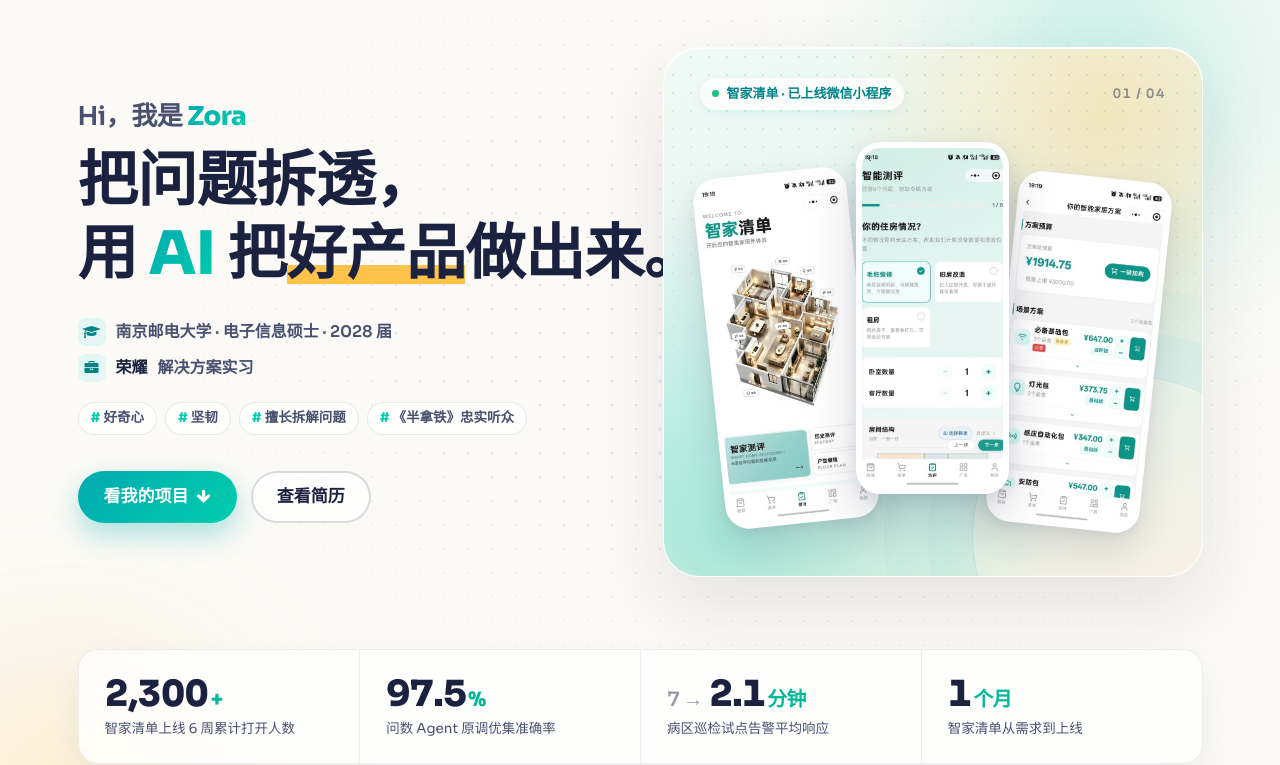
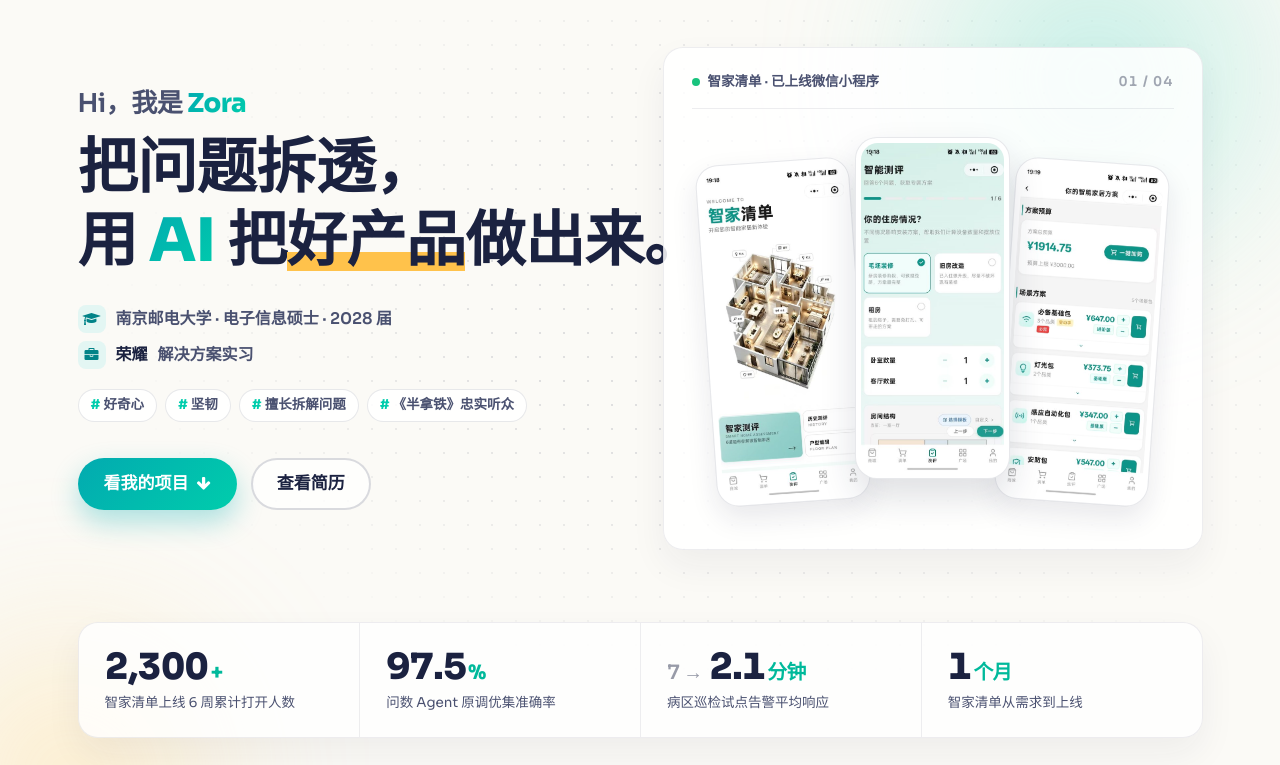
Before and after one commit to jiajia0820/zora-portfolio, a website built with Parcel: page src/index.html in a window 1280 px wide. Shown: the part 63-828 px from the top of the page. Built offline with nearby package versions, Linux system fonts and the light colour scheme.

Commit message:
Hero panel: plain white card matching the stats bar, no color fill

```diff
--- a/src/sass/sections/_hero.scss
+++ b/src/sass/sections/_hero.scss
@@ -235,75 +235,30 @@
   }
 }
 
-// Right column: airy mint glass panel with three fanned phone screenshots.
-// Soft gradients and light glows keep it calm next to the paper background.
+// Right column: a clean white card in the same language as the stats bar
+// below (white, 2rem radius, hairline border, soft shadow). No color fill.
 .hero-product {
   position: relative;
   display: block;
   max-width: 54rem;
-  min-height: 52rem;
   margin-left: auto;
-  padding: 3rem 3.6rem 4.4rem;
-  overflow: hidden;
-  isolation: isolate;
-  border-radius: 3.6rem;
-  border: 1px solid rgba(255, 255, 255, 0.9);
-  background: radial-gradient(
-      circle at 82% 12%,
-      rgba(255, 213, 128, 0.45) 0%,
-      rgba(255, 213, 128, 0) 42%
-    ),
-    radial-gradient(
-      circle at 12% 92%,
-      rgba(0, 205, 172, 0.28) 0%,
-      rgba(0, 205, 172, 0) 48%
-    ),
-    linear-gradient(160deg, #f1faf7 0%, #e2f3ee 55%, #f7f1e4 100%);
-  box-shadow: 0 30px 70px rgba(27, 34, 64, 0.1),
-    inset 0 1px 0 rgba(255, 255, 255, 0.9);
+  padding: 2.4rem 2.8rem 3.2rem;
+  border-radius: 2rem;
+  border: 1px solid rgba(27, 34, 64, 0.08);
+  background: rgba(255, 255, 255, 0.85);
+  box-shadow: 0 16px 36px rgba(27, 34, 64, 0.06);
   transition: transform 0.5s cubic-bezier(0.19, 1, 0.22, 1),
     box-shadow 0.5s ease;
 
-  // Fine dot texture, faded toward the bottom.
-  &::before {
-    content: "";
-    position: absolute;
-    inset: 0;
-    z-index: -1;
-    background-image: radial-gradient(
-      rgba(2, 170, 176, 0.18) 1px,
-      transparent 1px
-    );
-    background-size: 1.8rem 1.8rem;
-    -webkit-mask-image: linear-gradient(180deg, #000 0%, transparent 75%);
-    mask-image: linear-gradient(180deg, #000 0%, transparent 75%);
-  }
-
-  // Large soft ring in the corner, echoing the hero background.
-  &::after {
-    content: "";
-    position: absolute;
-    right: -9rem;
-    bottom: -12rem;
-    z-index: -1;
-    width: 32rem;
-    height: 32rem;
-    border-radius: 50%;
-    border: 1px solid rgba(2, 170, 176, 0.16);
-    box-shadow: 0 0 0 4.4rem rgba(2, 170, 176, 0.04),
-      0 0 0 8.8rem rgba(2, 170, 176, 0.03);
-  }
-
   &:hover {
-    transform: translateY(-4px);
-    box-shadow: 0 36px 80px rgba(27, 34, 64, 0.14),
-      inset 0 1px 0 rgba(255, 255, 255, 0.9);
+    transform: translateY(-3px);
+    box-shadow: 0 22px 44px rgba(27, 34, 64, 0.09);
 
     .hero-phone--one {
-      transform: rotate(-9deg) translateX(-6px);
+      transform: rotate(-6deg) translateX(-4px);
     }
     .hero-phone--three {
-      transform: rotate(9deg) translateX(6px);
+      transform: rotate(6deg) translateX(4px);
     }
   }
 
@@ -311,18 +266,17 @@
     margin: 0 auto;
   }
   @include respond(phone) {
-    min-height: 40rem;
-    padding: 2.4rem 1.8rem 3.2rem;
-    border-radius: 2.8rem;
+    padding: 1.8rem 1.6rem 2.4rem;
   }
 
   &__caption {
-    position: relative;
     display: flex;
     align-items: center;
     justify-content: space-between;
     gap: 1rem;
-    font-size: 1.3rem;
+    padding-bottom: 1.6rem;
+    border-bottom: 1px solid rgba(27, 34, 64, 0.08);
+    font-size: 1.35rem;
     font-weight: 600;
     color: $ink-soft;
 
@@ -330,16 +284,11 @@
       display: inline-flex;
       align-items: center;
       gap: 0.8rem;
-      padding: 0.6rem 1.2rem;
-      border-radius: 999px;
-      color: darken($primary-color, 8%);
-      background: rgba(255, 255, 255, 0.75);
-      box-shadow: 0 4px 12px rgba(2, 170, 176, 0.08);
 
       &::before {
         content: "";
-        width: 0.7rem;
-        height: 0.7rem;
+        width: 0.8rem;
+        height: 0.8rem;
         border-radius: 50%;
         background: #19c37d;
       }
@@ -348,19 +297,19 @@
     > span:last-child {
       font-variant-numeric: tabular-nums;
       letter-spacing: 0.08em;
-      color: rgba(27, 34, 64, 0.45);
+      color: rgba(27, 34, 64, 0.4);
     }
   }
 
   &__phones {
     position: relative;
     display: block;
-    height: 39rem;
-    margin-top: 3.2rem;
+    height: 38rem;
+    margin-top: 2.8rem;
 
     @include respond(phone) {
-      height: 29rem;
-      margin-top: 2.4rem;
+      height: 28rem;
+      margin-top: 2rem;
     }
   }
 }
@@ -368,50 +317,50 @@
 .hero-phone {
   position: absolute;
   display: block;
-  width: 33%;
-  padding: 0.6rem;
+  width: 32%;
+  padding: 0.5rem;
   overflow: hidden;
-  border-radius: 2.4rem;
+  border-radius: 2.2rem;
   background: $white-color;
-  box-shadow: 0 18px 38px rgba(27, 34, 64, 0.14),
-    0 4px 10px rgba(27, 34, 64, 0.06);
+  // Hairline outline keeps white phones visible on the white card.
+  border: 1px solid rgba(27, 34, 64, 0.1);
+  box-shadow: 0 12px 28px rgba(27, 34, 64, 0.1);
   transition: transform 0.5s cubic-bezier(0.19, 1, 0.22, 1);
 
   img {
     display: block;
     width: 100%;
-    height: 34rem;
+    height: 33rem;
     object-fit: cover;
     object-position: top;
-    border-radius: 1.8rem;
+    border-radius: 1.7rem;
   }
 
   @include respond(phone) {
-    padding: 0.4rem;
-    border-radius: 1.6rem;
+    padding: 0.3rem;
+    border-radius: 1.5rem;
 
     img {
-      height: 25rem;
+      height: 24.5rem;
       border-radius: 1.2rem;
     }
   }
 
   &--one {
-    left: 2%;
-    top: 3rem;
-    transform: rotate(-6deg);
+    left: 3%;
+    top: 2.4rem;
+    transform: rotate(-4deg);
   }
   &--two {
-    left: 33.5%;
+    left: 34%;
     top: 0;
     z-index: 3;
-    box-shadow: 0 24px 48px rgba(27, 34, 64, 0.18),
-      0 6px 14px rgba(27, 34, 64, 0.08);
+    box-shadow: 0 18px 36px rgba(27, 34, 64, 0.14);
   }
   &--three {
-    right: 2%;
-    top: 3.4rem;
-    transform: rotate(6deg);
+    right: 3%;
+    top: 2.4rem;
+    transform: rotate(4deg);
   }
 }
 
```
